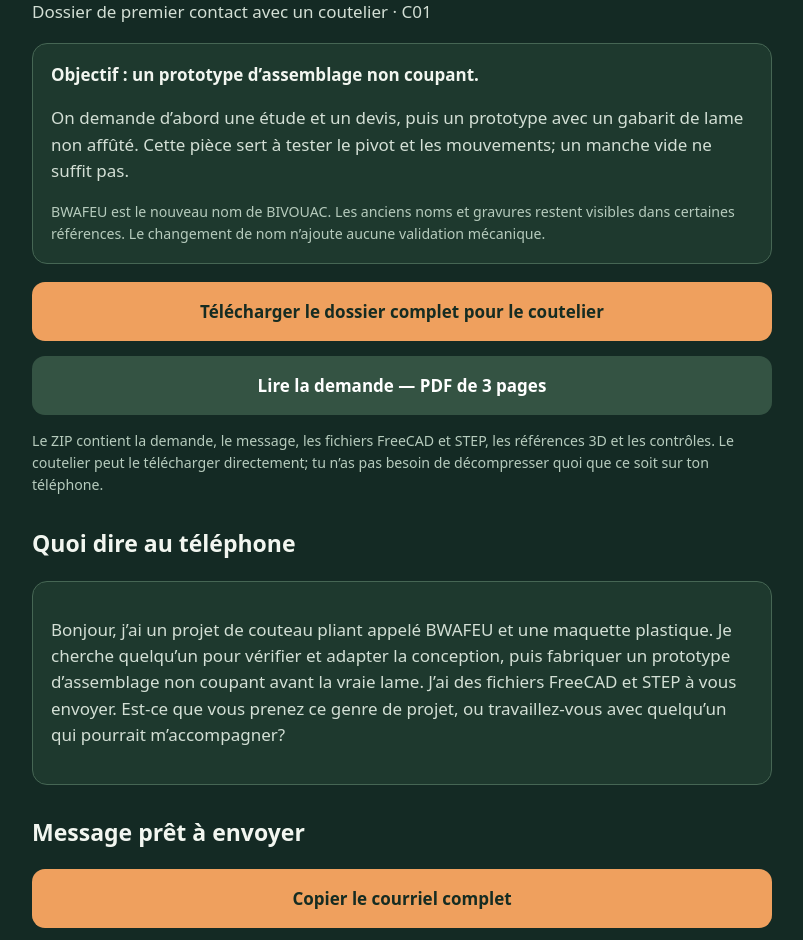
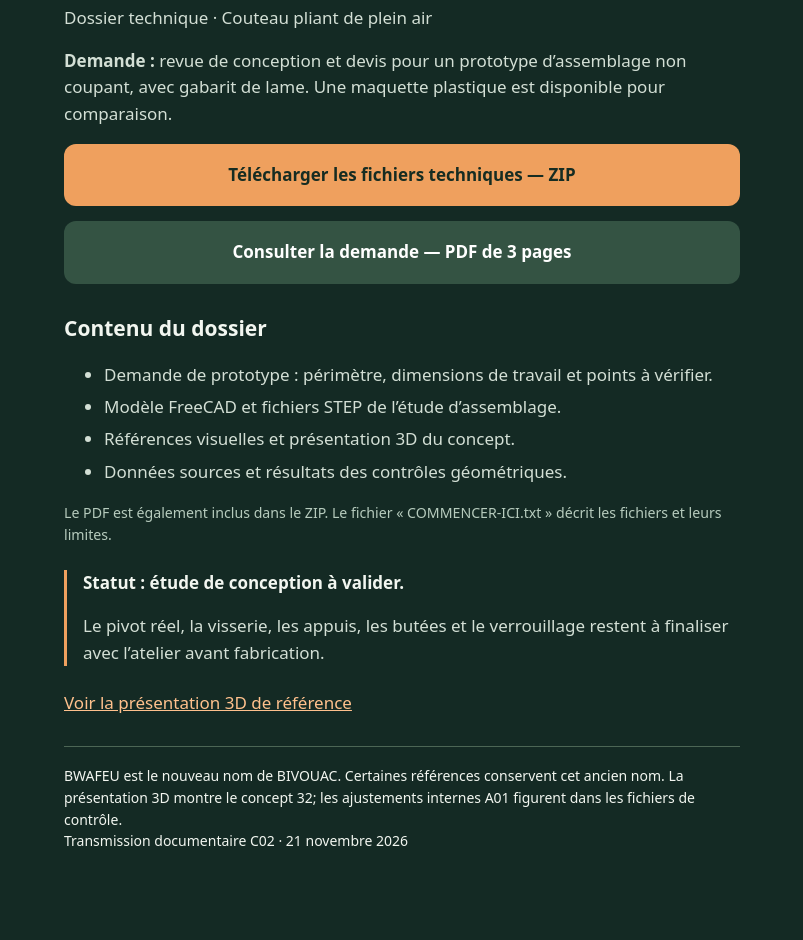
Before and after one commit to virtualvisionlabs/bivouac-pat, a plain HTML site: page bwafeu-coutelier/index.html in a window 1280 px wide. Shown: the part 98-1038 px from the top of the page, without its empty margins (238-1041 px from the left). After the commit the page ends 986 px from the top, so only its background shows below. Drawn offline with Linux system fonts and the light colour scheme.

Commit message:
Simplify BWAFEU delivery for the receiving knife maker

```diff
--- a/bwafeu-coutelier/index.html
+++ b/bwafeu-coutelier/index.html
@@ -1,29 +1,13 @@
-<!doctype html><html lang="fr"><head><meta charset="utf-8"><meta name="viewport" content="width=device-width,initial-scale=1"><title>BWAFEU — Dossier pour le coutelier</title><style>*{box-sizing:border-box}body{margin:0;background:#142a24;color:#f2f6f0;font:17px/1.55 system-ui,sans-serif}main{max-width:780px;margin:auto;padding:30px 20px}h1{font-size:32px;letter-spacing:.13em;margin:0}h2{font-size:23px;margin-top:30px}p,li{color:#d3dfd5}a{color:#ffc18d}.button,button{display:block;width:100%;border:0;border-radius:13px;background:#efa05e;color:#162c22;font:700 17px system-ui;padding:18px;margin:15px 0;text-align:center;text-decoration:none;cursor:pointer}.secondary{background:#345343;color:white}.card{border:1px solid #466654;border-radius:15px;padding:18px;margin:18px 0;background:#1e392e}textarea{width:100%;height:280px;resize:vertical;background:#10271c;color:white;border:1px solid #59705d;border-radius:10px;padding:12px;font:15px/1.6 system-ui}small{display:block;color:#b6cbbd}.status{min-height:1.5em}footer{margin:30px 0;border-top:1px solid #4c6655;padding-top:18px;font-size:14px}li{margin:10px 0}</style></head><body><main>
-<h1>BWAFEU</h1><p>Dossier de premier contact avec un coutelier · C01</p>
-<div class="card"><strong>Objectif : un prototype d’assemblage non coupant.</strong><p>On demande d’abord une étude et un devis, puis un prototype avec un gabarit de lame non affûté. Cette pièce sert à tester le pivot et les mouvements; un manche vide ne suffit pas.</p><small>BWAFEU est le nouveau nom de BIVOUAC. Les anciens noms et gravures restent visibles dans certaines références. Le changement de nom n’ajoute aucune validation mécanique.</small></div>
-<a class="button" href="BWAFEU-Dossier-coutelier-C01.zip" download>Télécharger le dossier complet pour le coutelier</a><a class="button secondary" href="BWAFEU-Demande-prototype.pdf">Lire la demande — PDF de 3 pages</a>
-<small>Le ZIP contient la demande, le message, les fichiers FreeCAD et STEP, les références 3D et les contrôles. Le coutelier peut le télécharger directement; tu n’as pas besoin de décompresser quoi que ce soit sur ton téléphone.</small>
-<h2>Quoi dire au téléphone</h2><div class="card"><p>Bonjour, j’ai un projet de couteau pliant appelé BWAFEU et une maquette plastique. Je cherche quelqu’un pour vérifier et adapter la conception, puis fabriquer un prototype d’assemblage non coupant avant la vraie lame. J’ai des fichiers FreeCAD et STEP à vous envoyer. Est-ce que vous prenez ce genre de projet, ou travaillez-vous avec quelqu’un qui pourrait m’accompagner?</p></div>
-<h2>Message prêt à envoyer</h2><button data-copy="message">Copier le courriel complet</button><small class="status" role="status"></small><textarea id="message" readonly aria-label="Message au coutelier">Objet : BWAFEU — demande d’étude et de prototype d’assemblage non coupant
-
-Bonjour,
-
-Je développe un couteau pliant de plein air appelé BWAFEU. J’ai déjà une maquette plastique et des modèles numériques de concept. Je cherche un coutelier qui pourrait m’accompagner pour passer à un prototype d’assemblage non coupant.
-
-Le projet comprend une fourchette amovible, un allume-feu intégré et un étui avec des aiguiseurs. La priorité est de vérifier le manche, le pivot, la visserie et le verrouillage sans rendre le couteau trop épais. Les accessoires et l’étui peuvent d’abord servir de gabarits d’encombrement.
-
-Je souhaite d’abord un devis pour l’examen et l’adaptation de la conception, puis pour un prototype avec un gabarit de lame non affûté, à pointe et arêtes sécurisées. Il doit permettre de vérifier les alignements, les jeux et les mouvements avant de fabriquer la lame définitive.
-
-Le dossier contient des fichiers FreeCAD, des STEP, une référence 3D et une note sur les points qui restent à définir. Ce ne sont pas des plans d’exécution validés; le pivot réel, les filetages, les butées et le verrouillage restent notamment à finaliser.
-
-Voici le dossier :
-https://virtualvisionlabs.github.io/bivouac-pat/bwafeu-coutelier/
-
-Est-ce un projet que vous pourriez prendre en charge, seul ou avec un concepteur mécanique? Pourriez-vous m’indiquer le coût de l’étude initiale, les étapes proposées, les informations manquantes et une estimation du délai? Je peux apporter la maquette plastique pour la comparer aux fichiers.
-
-Merci!
-</textarea><p><a href="message.txt">Ouvrir le message en texte simple</a></p>
-<h2>Comment vous y prendre</h2><ol><li>Envoie le message et <strong>le lien de cette page</strong>. Aucun compte n’est nécessaire.</li><li>Demande un devis pour <strong>la revue de conception</strong>, puis un devis pour le prototype adapté. Ne lance pas l’usinage directement sur les cotes de travail.</li><li>Apporte la maquette plastique et l’étui au rendez-vous, ainsi que les pièces déjà achetées s’il y en a.</li></ol>
-<h2>Pour voir le concept</h2><a class="button secondary" href="../complet-32.html">Ouvrir la présentation 3D de référence</a><small>La présentation porte encore le nom BIVOUAC et montre le modèle 32. Les corrections internes A01 figurent dans le dossier CAO.</small>
-<footer>Le dossier contient une étude de concept, pas des plans d’exécution certifiés. Le pivot réel, les filetages, les appuis, les butées, le verrouillage, les matériaux et les essais restent à définir avec l’atelier. Aucun message n’a été envoyé à un coutelier automatiquement.</footer>
-</main><script>document.querySelector('[data-copy]').onclick=async function(){const input=document.getElementById('message'),status=this.nextElementSibling;try{await navigator.clipboard.writeText(input.value);status.textContent='Copié ! Tu peux le coller dans ton courriel.'}catch{input.focus();input.select();input.setSelectionRange(0,input.value.length);status.textContent='Texte sélectionné : choisis Copier.'}};</script></body></html>
+<!doctype html>
+<html lang="fr"><head><meta charset="utf-8"><meta name="viewport" content="width=device-width,initial-scale=1"><title>BWAFEU — Dossier technique</title>
+<style>*{box-sizing:border-box}body{margin:0;background:#142a24;color:#f2f6f0;font:17px/1.55 system-ui,sans-serif}main{max-width:720px;margin:auto;padding:36px 22px}h1{font-size:32px;letter-spacing:.13em;margin:0}h2{font-size:21px;margin-top:28px}p,li{color:#d3dfd5}a{color:#ffc18d}.button{display:block;border-radius:12px;background:#efa05e;color:#162c22;font-weight:700;padding:18px;margin:15px 0;text-align:center;text-decoration:none}.secondary{background:#345343;color:white}.note{border-left:3px solid #efa05e;padding-left:16px;margin:24px 0}small{display:block;color:#b6cbbd}footer{border-top:1px solid #4c6655;margin-top:30px;padding-top:18px;font-size:14px}li{margin:6px 0}</style></head>
+<body><main><h1>BWAFEU</h1><p>Dossier technique · Couteau pliant de plein air</p>
+<p><strong>Demande :</strong> revue de conception et devis pour un prototype d’assemblage non coupant, avec gabarit de lame. Une maquette plastique est disponible pour comparaison.</p>
+<a class="button" href="BWAFEU-Dossier-technique.zip" download>Télécharger les fichiers techniques — ZIP</a>
+<a class="button secondary" href="BWAFEU-Demande-prototype.pdf">Consulter la demande — PDF de 3 pages</a>
+<h2>Contenu du dossier</h2><ul><li>Demande de prototype : périmètre, dimensions de travail et points à vérifier.</li><li>Modèle FreeCAD et fichiers STEP de l’étude d’assemblage.</li><li>Références visuelles et présentation 3D du concept.</li><li>Données sources et résultats des contrôles géométriques.</li></ul>
+<small>Le PDF est également inclus dans le ZIP. Le fichier « COMMENCER-ICI.txt » décrit les fichiers et leurs limites.</small>
+<div class="note"><strong>Statut : étude de conception à valider.</strong><p>Le pivot réel, la visserie, les appuis, les butées et le verrouillage restent à finaliser avec l’atelier avant fabrication.</p></div>
+<p><a href="../complet-32.html">Voir la présentation 3D de référence</a></p>
+<footer>BWAFEU est le nouveau nom de BIVOUAC. Certaines références conservent cet ancien nom. La présentation 3D montre le concept 32; les ajustements internes A01 figurent dans les fichiers de contrôle.<br>Transmission documentaire C02 · 21 novembre 2026</footer>
+</main></body></html>
```
Also changed, not shown: 1 other file.
